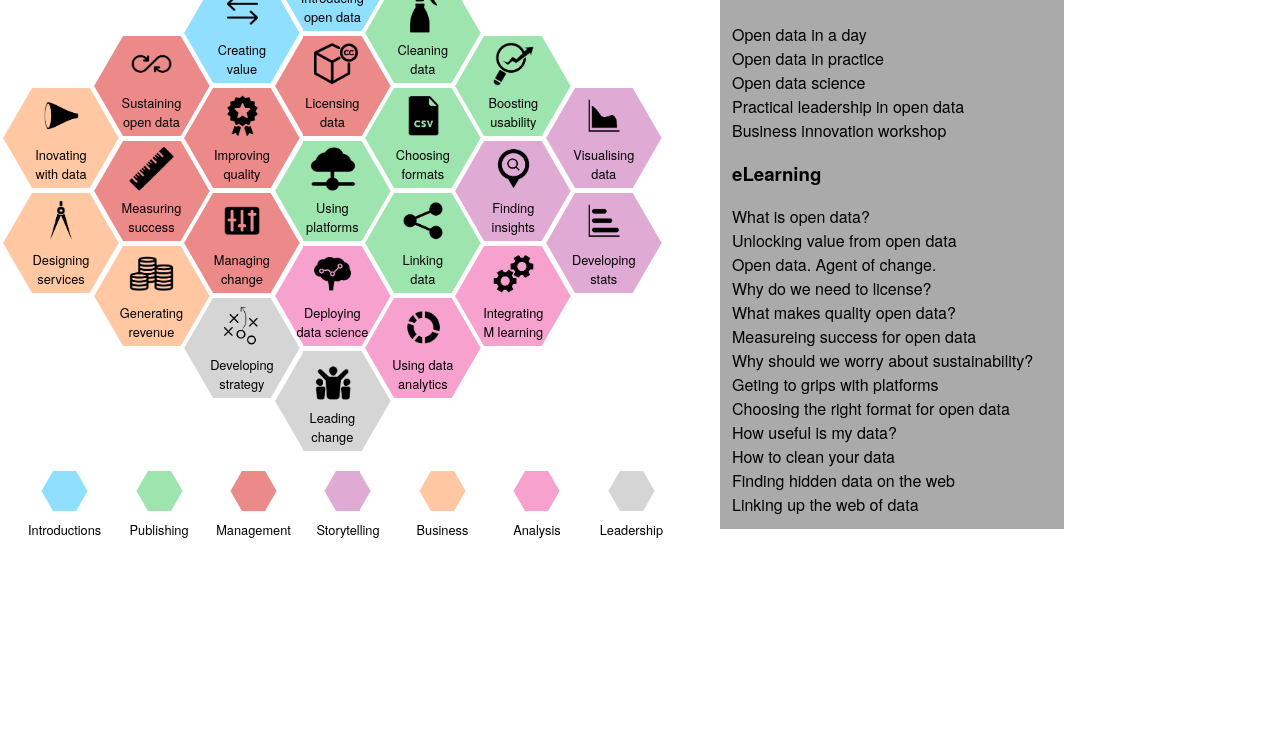
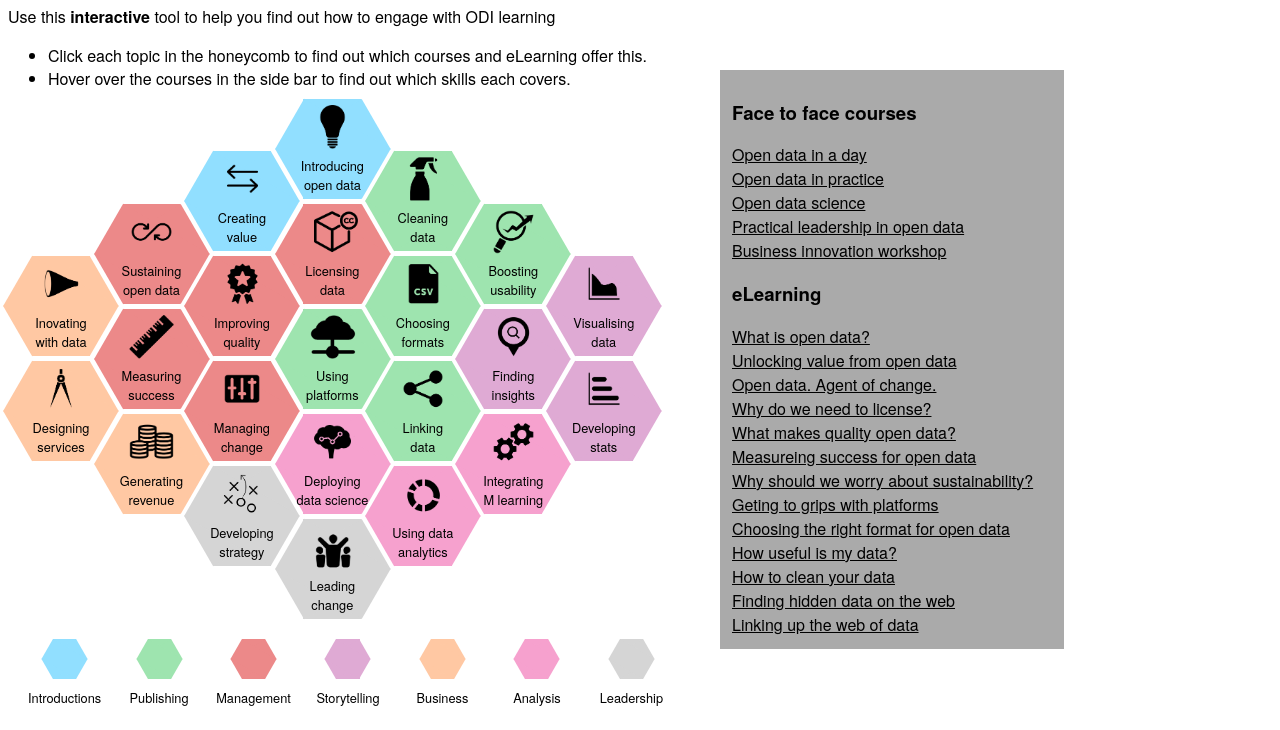
Before and after one commit to davetaz/new_odi_courses, a plain HTML site: page index.html in a window 1280 px wide. Shown: the part 70-800 px from the top of the page. Drawn offline with nearby package versions, Linux system fonts and the light colour scheme.

Commit message:
with instructions

```diff
--- a/index.html
+++ b/index.html
@@ -3,6 +3,12 @@
 <script type="text/javascript" src="https://code.jquery.com/jquery-3.1.0.min.js"></script>
 <script type="text/javascript" src="action.js"></script>
 </head>
+<h1>Discover ODI Learning</h1>
+<p>Use this <b>interactive</b> tool to help you find out how to engage with ODI learning</p>
+<ul>
+<li>Click each topic in the honeycomb to find out which courses and eLearning offer this.</li>
+<li>Hover over the courses in the side bar to find out which skills each covers.</li>
+</ul>
 <div id="hex_container">
 <div id="hex_row">
   <div class="hex2 hexagon-wrapper even no"><div class="hexagon"></div></div>
--- a/style.css
+++ b/style.css
@@ -111,7 +111,7 @@ body {
 }
 #details_box {
     display: inline-block;
-    top: 20px;
+    top: 140px;
     position: absolute;
     left: 720px;
     background-color: #aaa;
@@ -119,3 +119,7 @@ body {
     line-height: 1.5em;
     min-width: 320px;
 }
+.course_filter {
+  text-decoration: underline;
+  cursor: pointer;
+}
```
